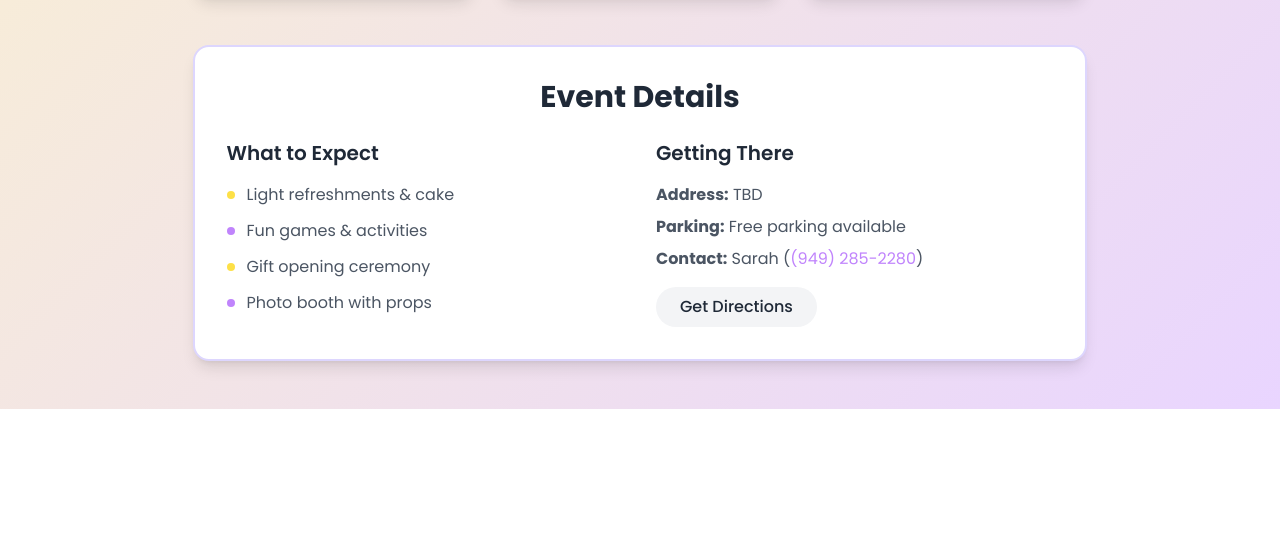
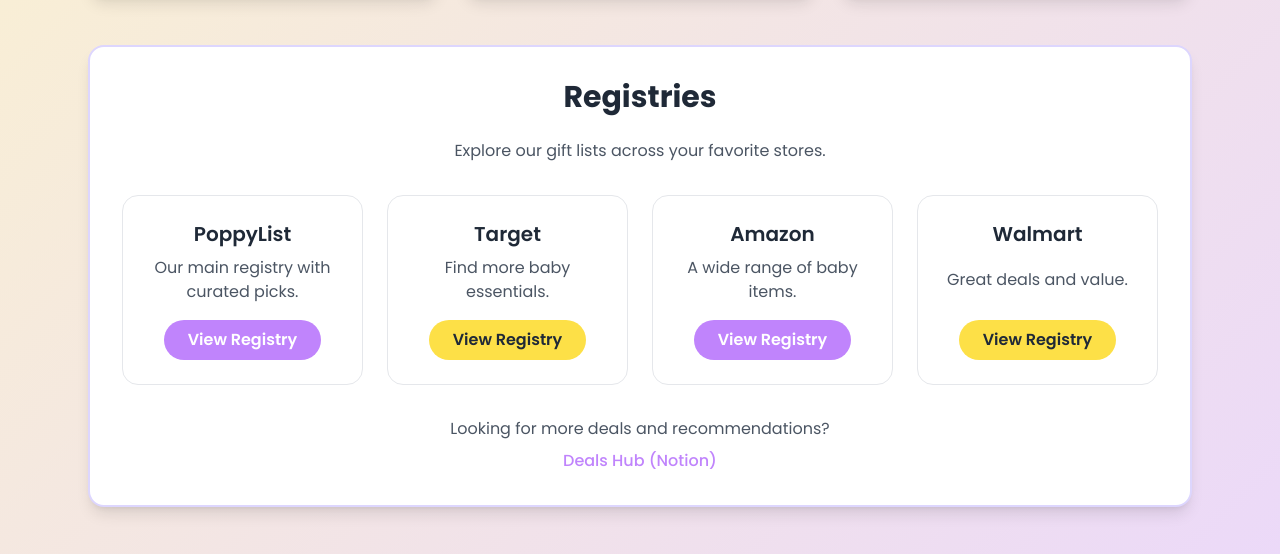
Before and after one commit to Slay-rah/diamond-baby-shower, a plain HTML site: page index.html in a window 1280 px wide. Shown: the part 943-1497 px from the top of the page. Before the commit the page ends 1352 px from the top, so only its background shows below. Drawn offline with nearby package versions, Linux system fonts and the light colour scheme.

Commit message:
Add registries section and placeholders for Target, Amazon, Walmart, and Deals Hub

```diff
--- a/index.html
+++ b/index.html
@@ -72,6 +72,7 @@
                 <p>Location: TBD</p>
             </div>
         </div>
+
     </header>
 
     <!-- Main content -->
@@ -124,6 +125,47 @@
                         Share Now
                     </button>
                 </div>
+            </div>
+        </div>
+
+        <!-- Registries Section -->
+        <div class="bg-white rounded-2xl p-8 shadow-lg mb-12 border-2 border-soft-purple">
+            <h2 class="text-3xl font-bold text-gray-800 mb-6 text-center">Registries</h2>
+            <p class="text-gray-600 mb-8 text-center">Explore our gift lists across your favorite stores.</p>
+            <div class="grid sm:grid-cols-1 md:grid-cols-2 lg:grid-cols-4 gap-6">
+                <!-- PoppyList Registry -->
+                <div class="border rounded-2xl p-6 flex flex-col items-center justify-between hover:shadow-lg transition">
+                    <h3 class="text-xl font-semibold text-gray-800 mb-2">PoppyList</h3>
+                    <p class="text-gray-600 mb-4 text-center">Our main registry with curated picks.</p>
+                    <a href="https://poppylist.com/registries/28068" target="_blank" class="bg-warm-purple hover:bg-purple-400 text-white font-semibold py-2 px-6 rounded-full transition-colors duration-300">View Registry</a>
+                </div>
+                <!-- Target Registry -->
+                <div class="border rounded-2xl p-6 flex flex-col items-center justify-between hover:shadow-lg transition">
+                    <h3 class="text-xl font-semibold text-gray-800 mb-2">Target</h3>
+                    <p class="text-gray-600 mb-4 text-center">Find more baby essentials.</p>
+                    <!-- TODO: Replace '#' with the actual Target registry link when available -->
+                    <a href="#" target="_blank" class="bg-warm-yellow hover:bg-yellow-400 text-gray-800 font-semibold py-2 px-6 rounded-full transition-colors duration-300">View Registry</a>
+                </div>
+                <!-- Amazon Registry -->
+                <div class="border rounded-2xl p-6 flex flex-col items-center justify-between hover:shadow-lg transition">
+                    <h3 class="text-xl font-semibold text-gray-800 mb-2">Amazon</h3>
+                    <p class="text-gray-600 mb-4 text-center">A wide range of baby items.</p>
+                    <!-- TODO: Replace '#' with the actual Amazon registry link when available -->
+                    <a href="#" target="_blank" class="bg-warm-purple hover:bg-purple-400 text-white font-semibold py-2 px-6 rounded-full transition-colors duration-300">View Registry</a>
+                </div>
+                <!-- Walmart Registry -->
+                <div class="border rounded-2xl p-6 flex flex-col items-center justify-between hover:shadow-lg transition">
+                    <h3 class="text-xl font-semibold text-gray-800 mb-2">Walmart</h3>
+                    <p class="text-gray-600 mb-4 text-center">Great deals and value.</p>
+                    <!-- TODO: Replace '#' with the actual Walmart registry link when available -->
+                    <a href="#" target="_blank" class="bg-warm-yellow hover:bg-yellow-400 text-gray-800 font-semibold py-2 px-6 rounded-full transition-colors duration-300">View Registry</a>
+                </div>
+            </div>
+            <!-- Notion Deals Hub -->
+            <div class="mt-8 text-center">
+                <p class="text-gray-600 mb-2">Looking for more deals and recommendations?</p>
+                <!-- TODO: Replace '#' with the actual Notion Deals Hub URL when available -->
+                <a href="#" target="_blank" class="text-warm-purple hover:underline font-medium">Deals Hub (Notion)</a>
             </div>
         </div>
 
```
